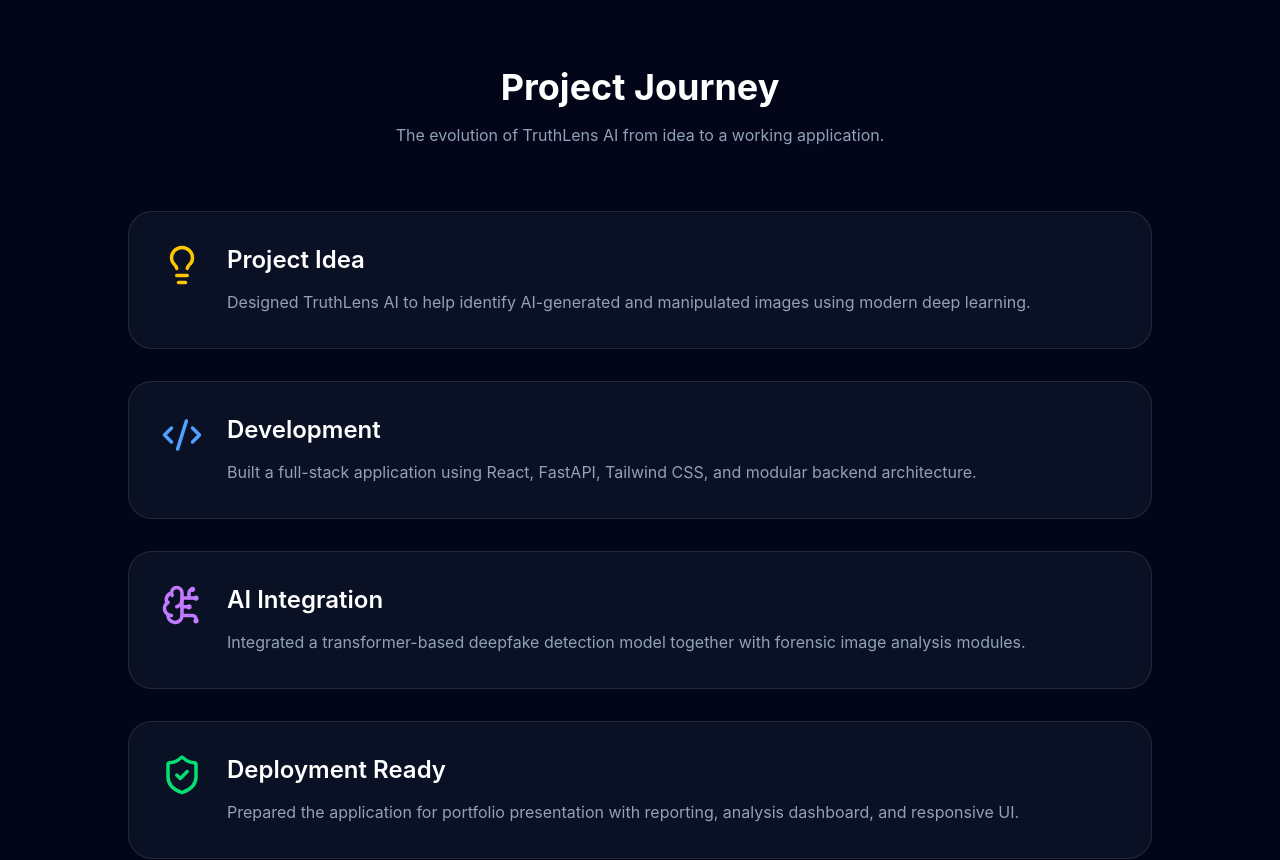
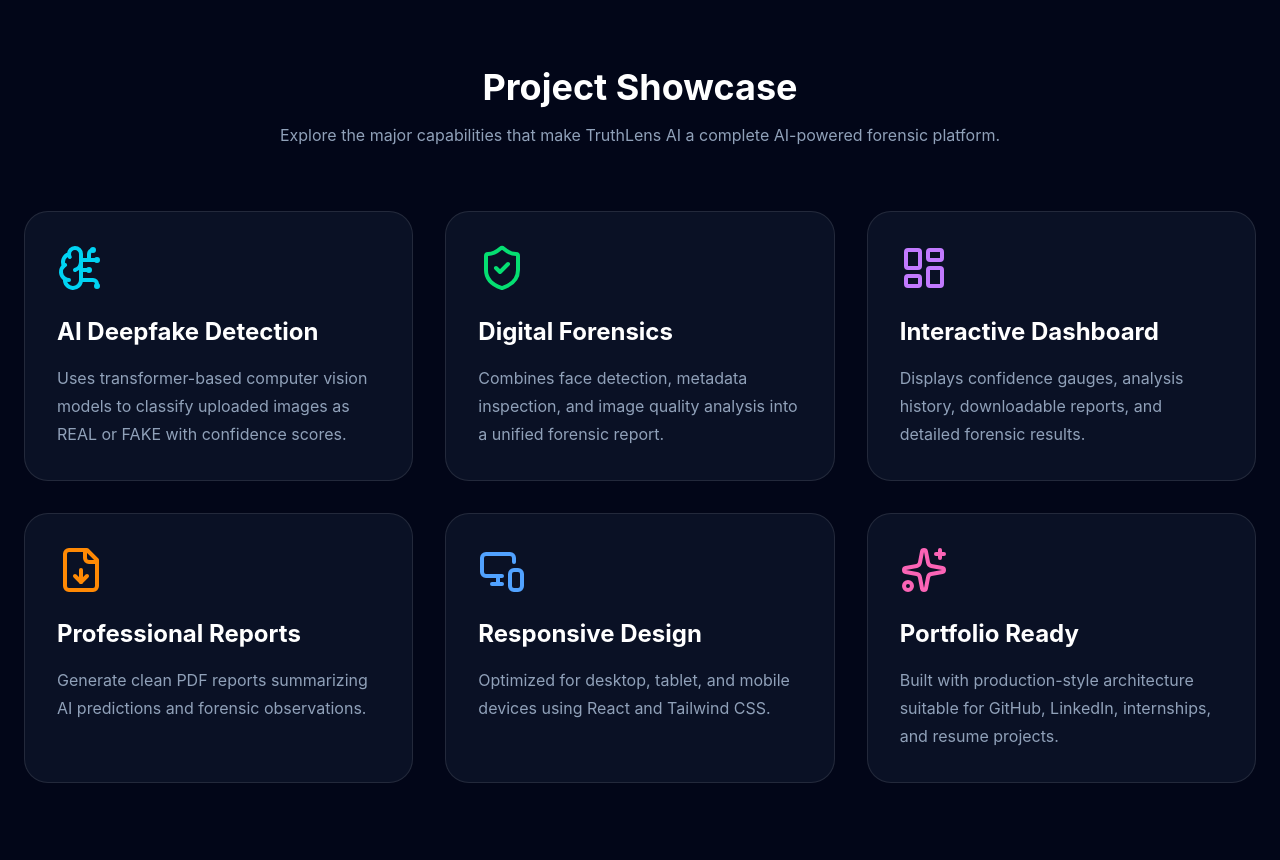
Before and after one commit to aryansingh192005/truthlens-ai, a React (Vite) app in the folder client/: page / in a window 1280 px wide. Shown: the part 7480-8340 px from the top of the page. Built offline with nearby package versions, Linux system fonts and the light colour scheme.

Commit message:
feat: add project showcase section

```diff
--- /dev/null
+++ b/client/src/components/ProjectShowcase.jsx
@@ -0,0 +1,101 @@
+import {
+  MonitorSmartphone,
+  BrainCircuit,
+  ShieldCheck,
+  FileDown,
+  Sparkles,
+  LayoutDashboard,
+} from "lucide-react";
+
+export default function ProjectShowcase() {
+  const showcases = [
+    {
+      icon: BrainCircuit,
+      title: "AI Deepfake Detection",
+      description:
+        "Uses transformer-based computer vision models to classify uploaded images as REAL or FAKE with confidence scores.",
+      color: "text-cyan-400",
+    },
+    {
+      icon: ShieldCheck,
+      title: "Digital Forensics",
+      description:
+        "Combines face detection, metadata inspection, and image quality analysis into a unified forensic report.",
+      color: "text-green-400",
+    },
+    {
+      icon: LayoutDashboard,
+      title: "Interactive Dashboard",
+      description:
+        "Displays confidence gauges, analysis history, downloadable reports, and detailed forensic results.",
+      color: "text-purple-400",
+    },
+    {
+      icon: FileDown,
+      title: "Professional Reports",
+      description:
+        "Generate clean PDF reports summarizing AI predictions and forensic observations.",
+      color: "text-orange-400",
+    },
+    {
+      icon: MonitorSmartphone,
+      title: "Responsive Design",
+      description:
+        "Optimized for desktop, tablet, and mobile devices using React and Tailwind CSS.",
+      color: "text-blue-400",
+    },
+    {
+      icon: Sparkles,
+      title: "Portfolio Ready",
+      description:
+        "Built with production-style architecture suitable for GitHub, LinkedIn, internships, and resume projects.",
+      color: "text-pink-400",
+    },
+  ];
+
+  return (
+    <section className="bg-slate-950 px-6 py-24">
+      <div className="mx-auto max-w-7xl">
+
+        <div className="mb-16 text-center">
+          <h2 className="text-4xl font-bold text-white">
+            Project Showcase
+          </h2>
+
+          <p className="mt-4 text-slate-400">
+            Explore the major capabilities that make TruthLens AI a complete AI-powered forensic platform.
+          </p>
+        </div>
+
+        <div className="grid gap-8 md:grid-cols-2 xl:grid-cols-3">
+
+          {showcases.map((item) => {
+            const Icon = item.icon;
+
+            return (
+              <div
+                key={item.title}
+                className="rounded-3xl border border-white/10 bg-slate-900/70 p-8 transition duration-300 hover:-translate-y-2 hover:border-blue-500"
+              >
+                <Icon
+                  size={48}
+                  className={item.color}
+                />
+
+                <h3 className="mt-6 text-2xl font-bold text-white">
+                  {item.title}
+                </h3>
+
+                <p className="mt-4 leading-7 text-slate-400">
+                  {item.description}
+                </p>
+              </div>
+            );
+          })}
+
+        </div>
+
+      </div>
+    </section>
+  );
+}
--- a/client/src/pages/Home.jsx
+++ b/client/src/pages/Home.jsx
@@ -10,6 +10,7 @@
 import DeploymentSection from "../components/DeploymentSection";
 import ModelComparison from "../components/ModelComparison";
 import ComparisonTable from "../components/ComparisonTable";
+import ProjectShowcase from "../components/ProjectShowcase";
 import ProjectTimeline from "../components/ProjectTimeline";
 import VersionHistory from "../components/VersionHistory";
 import FutureRoadmap from "../components/FutureRoadmap";
@@ -55,6 +56,8 @@
 
         <ComparisonTable />
 
+        <ProjectShowcase />
+
         <ProjectTimeline />
 
         <VersionHistory />
```
